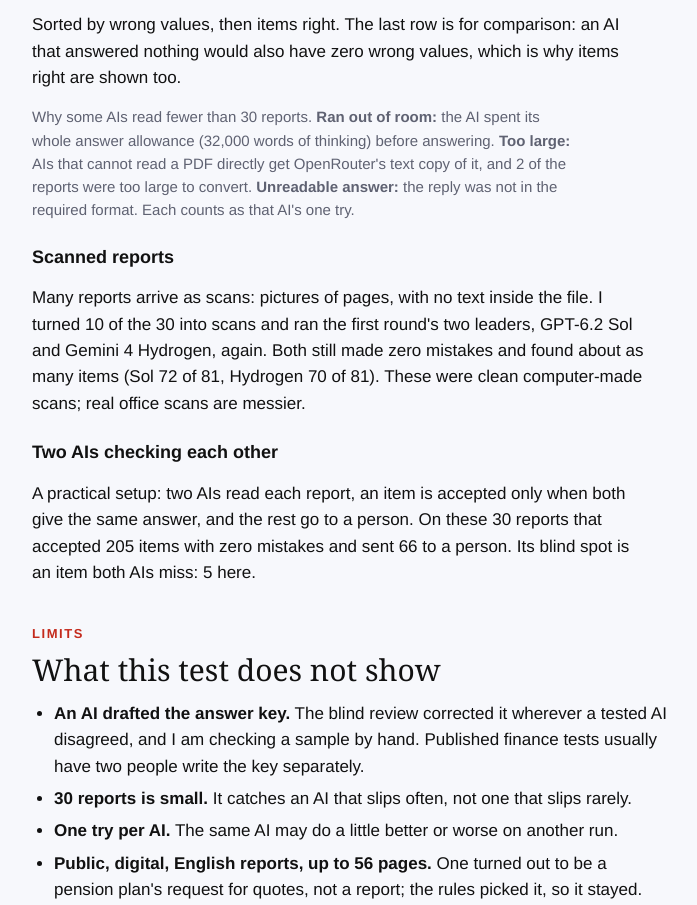
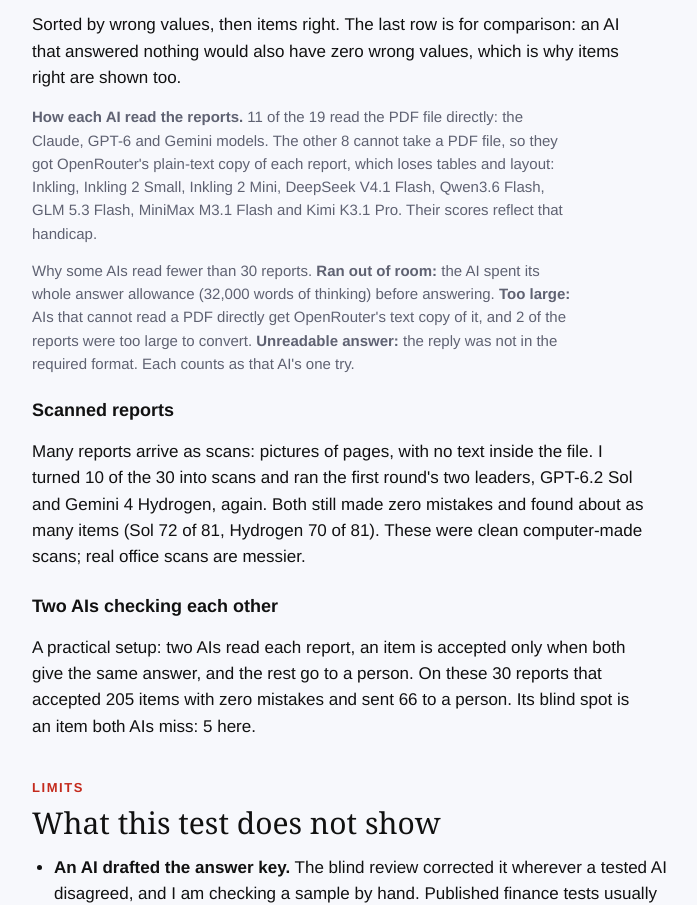
Before and after one commit to russellmiller3/russellmiller-portfolio, a plain HTML site: page docs/finextractbench.html in a window 1280 px wide. Shown: the part 4885-5790 px from the top of the page, without its empty margins (184-881 px from the left). Drawn offline with Linux system fonts and the light colour scheme.

Commit message:
FinExtractBench page: say which AIs read the PDF directly and which got a text copy
Co-Authored-By: Claude Opus 5.5 <noreply@anthropic.com>

```diff
--- a/docs/finextractbench.html
+++ b/docs/finextractbench.html
@@ -179,6 +179,7 @@
   </table></div>
 <!-- TABLE:END -->
   <p>Sorted by wrong values, then items right. The last row is for comparison: an AI that answered nothing would also have zero wrong values, which is why items right are shown too.</p>
+  <p class="note"><b>How each AI read the reports.</b> 11 of the 19 read the PDF file directly: the Claude, GPT-6 and Gemini models. The other 8 cannot take a PDF file, so they got OpenRouter's plain-text copy of each report, which loses tables and layout: Inkling, Inkling 2 Small, Inkling 2 Mini, DeepSeek V4.1 Flash, Qwen3.6 Flash, GLM 5.3 Flash, MiniMax M3.1 Flash and Kimi K3.1 Pro. Their scores reflect that handicap.</p>
   <p class="note">Why some AIs read fewer than 30 reports. <b>Ran out of room:</b> the AI spent its whole answer allowance (32,000 words of thinking) before answering. <b>Too large:</b> AIs that cannot read a PDF directly get OpenRouter's text copy of it, and 2 of the reports were too large to convert. <b>Unreadable answer:</b> the reply was not in the required format. Each counts as that AI's one try.</p>
 
   <h3>Scanned reports</h3>
```
